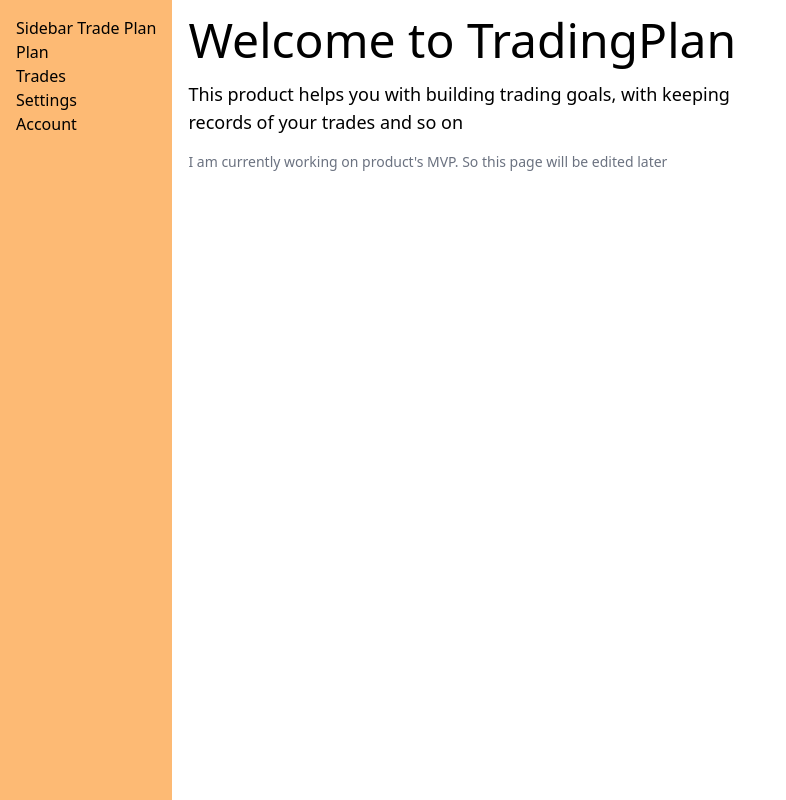
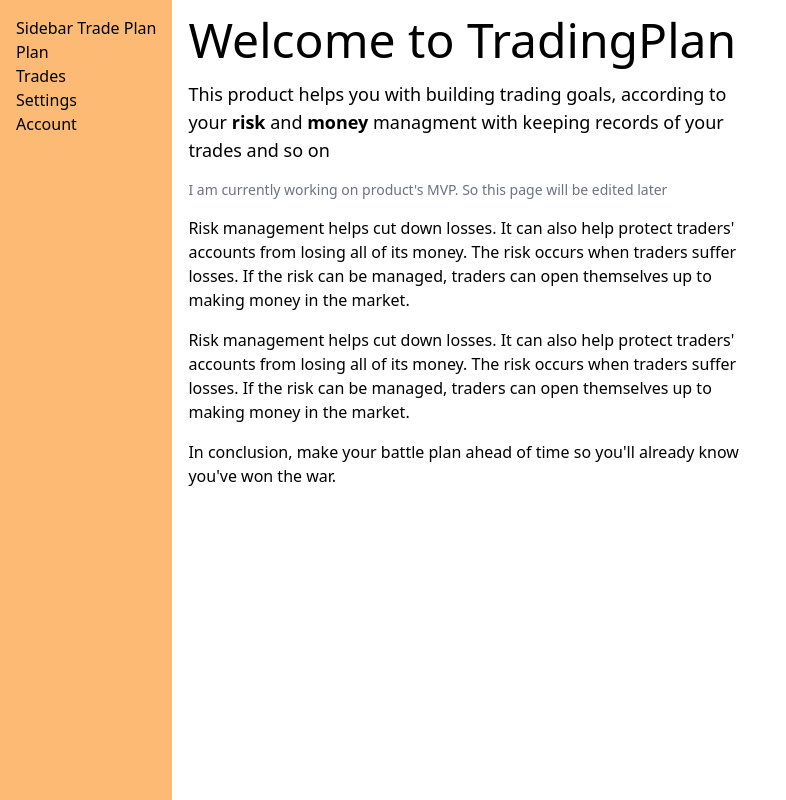
Before and after one commit to 7evenUp/trading-plan, a React (Vite) app: page / in a window 1280 px wide. Shown: the whole page, without its empty margins (0-786 px from the left). Built offline with nearby package versions, Linux system fonts and the light colour scheme.

Commit message:
Added Info

```diff
--- a/src/components/Info.tsx
+++ b/src/components/Info.tsx
@@ -4,8 +4,13 @@ const Info = () => {
     <div className="p-4 flex-1 flex flex-col gap-4">
       <h1 className="text-5xl">Welcome to TradingPlan</h1>
       <div className="w-[570px]">
-        <p className="text-lg">This product helps you with building trading goals, with keeping records of your trades and so on</p>
+        <p className="text-lg">This product helps you with building trading goals, according to your <b>risk</b> and <b>money</b> managment with keeping records of your trades and so on</p>
         <p className="text-sm text-gray-500 mt-4">I am currently working on product's MVP. So this page will be edited later</p>
+        <p className="mt-4">
+        Risk management helps cut down losses. It can also help protect traders' accounts from losing all of its money. The risk occurs when traders suffer losses. If the risk can be managed, traders can open themselves up to making money in the market.
+        </p>
+        <p className="mt-4">Risk management helps cut down losses. It can also help protect traders' accounts from losing all of its money. The risk occurs when traders suffer losses. If the risk can be managed, traders can open themselves up to making money in the market.</p>
+        <p className="mt-4">In conclusion, make your battle plan ahead of time so you'll already know you've won the war.</p>
       </div>
     </div>
   )
--- a/src/routes/plan.tsx
+++ b/src/routes/plan.tsx
@@ -7,7 +7,12 @@ const plan = () => {
         <h2>Create a plan</h2>
         <form>
           <label htmlFor='name'>
+            Name for your plan
             <input id='name' placeholder='Name for your plan'/>
+          </label>
+          <label htmlFor='date'>
+            Choose date
+            <input id='date' type={'date'}/>
           </label>
         </form>
       </div>
```
